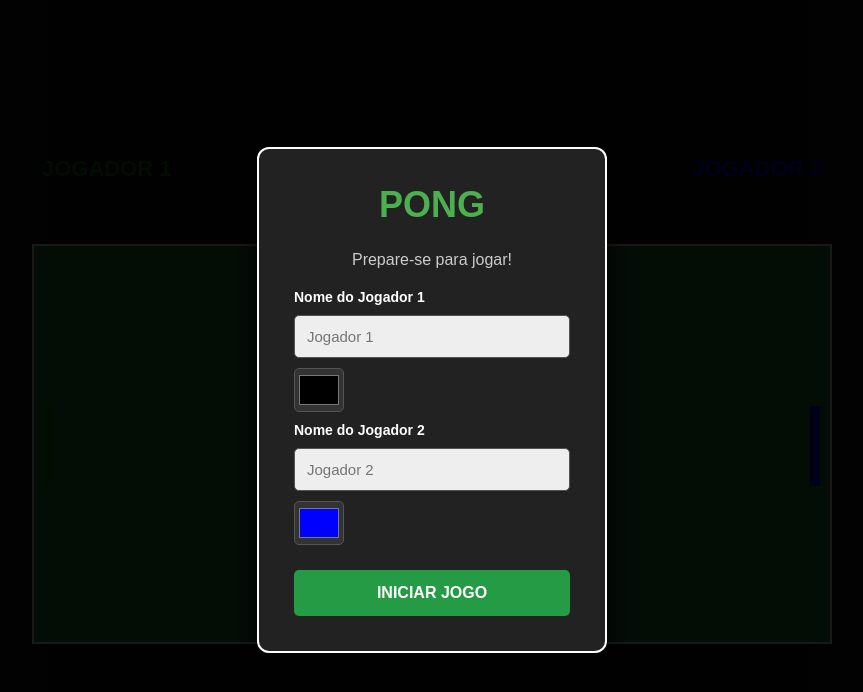
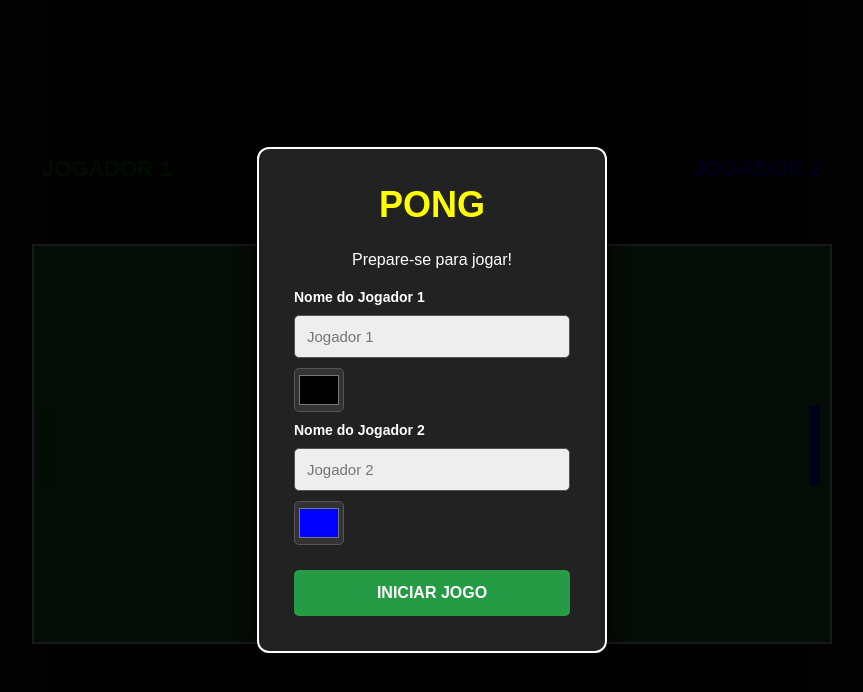
Before and after one commit to thalesboss/Pong, a plain HTML site: page index.html in a window 1280 px wide. Shown: the whole page, without its empty margins (208-1071 px from the left). Drawn offline with Linux system fonts and the light colour scheme.

Commit message:
algumas modifcações no css

```diff
--- a/style.css
+++ b/style.css
@@ -88,7 +88,7 @@ body {
 
 /* Placar integrado no cabecalho-jogo */
 .placar {
-    color: red;
+    color: white;
     font-family: Arial, sans-serif;
     font-size: 40px;
     font-weight: bold;
@@ -140,11 +140,11 @@ body {
 .menu h1 {
     margin-top: 0;
     font-size: 36px;
-    color: #4caf50;
+    color: yellow;
 }
 
 .menu p {
-    color: #ccc;
+    color: white;
     margin-bottom: 20px;
 }
 
```
